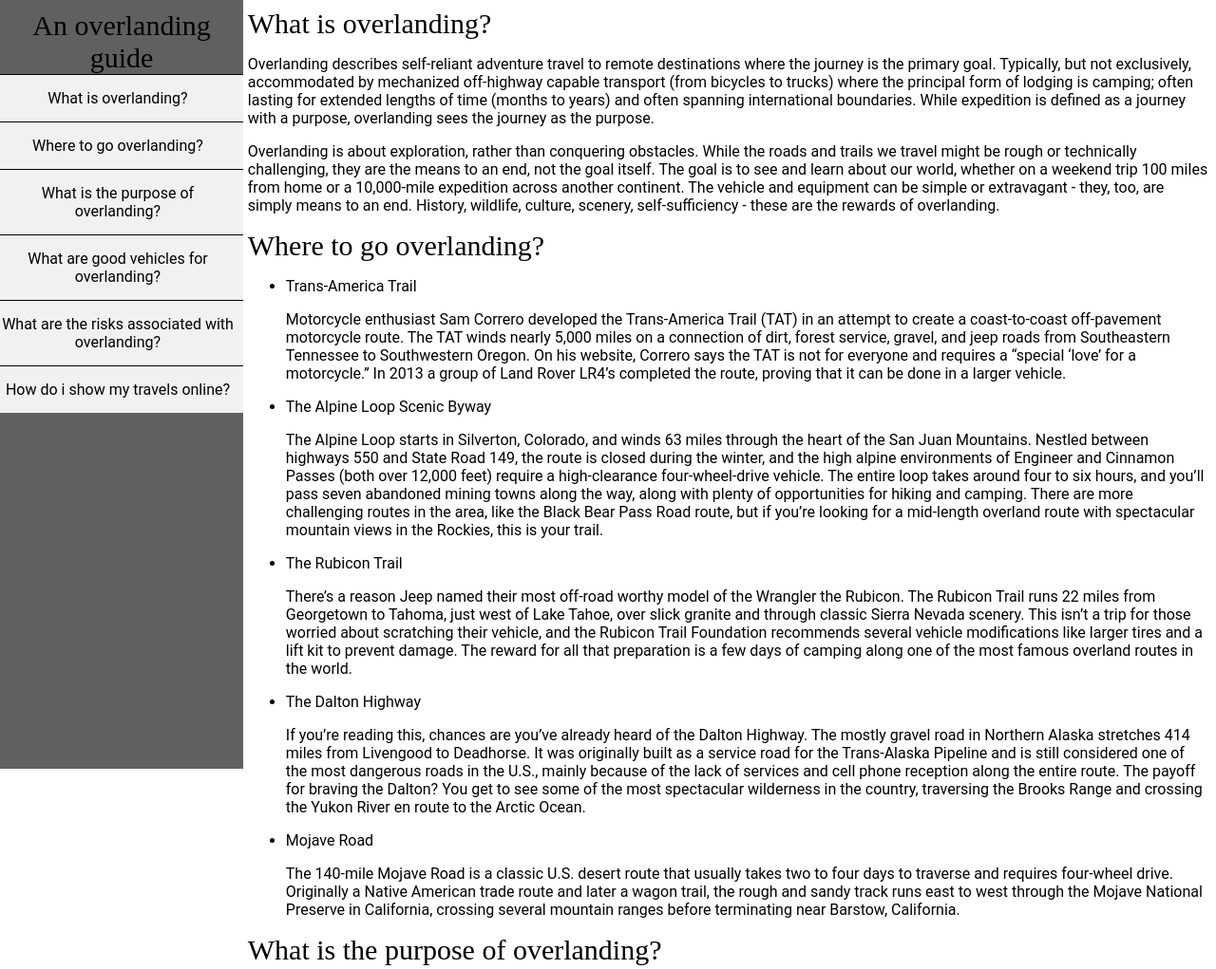
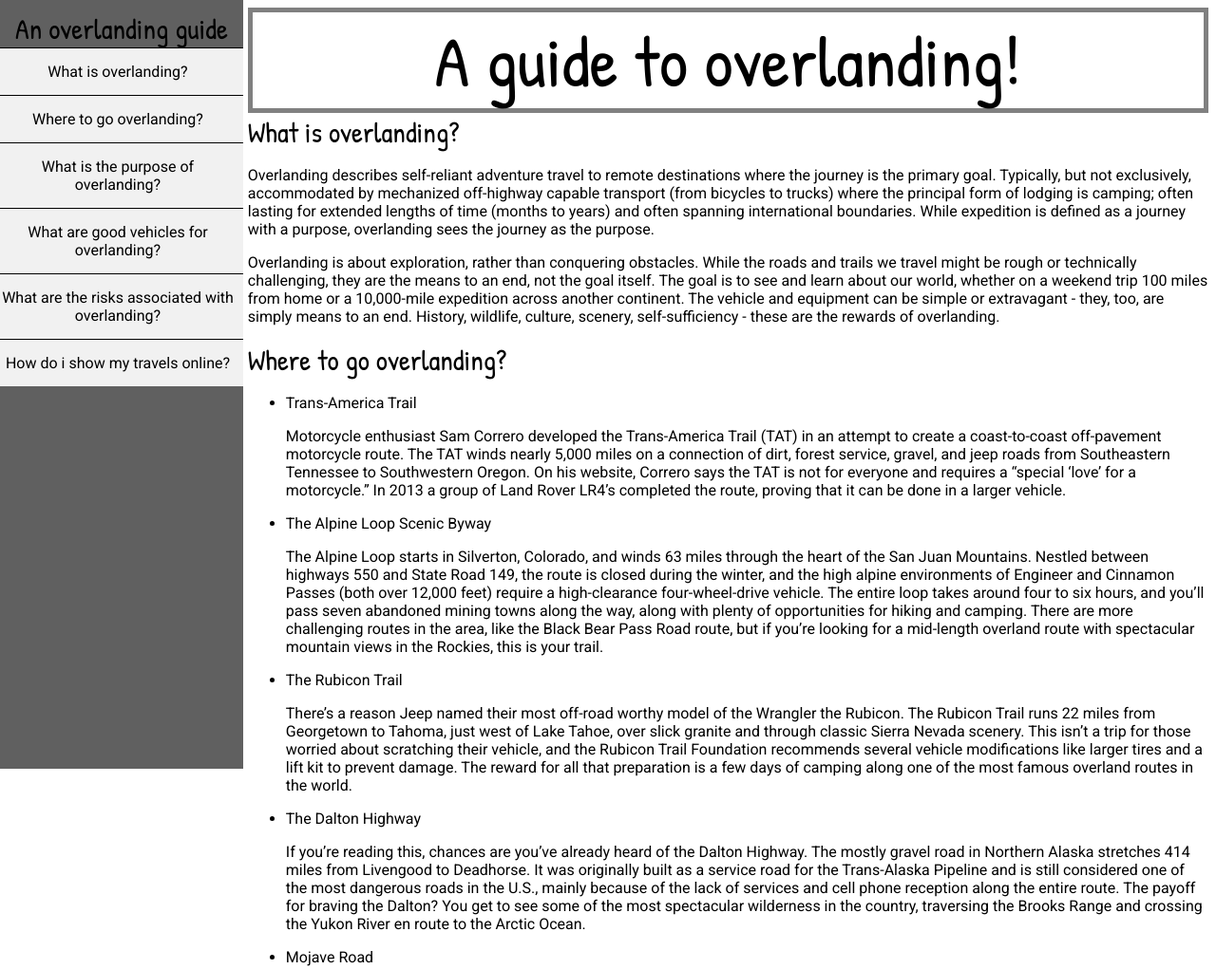
Before and after one commit to Jlarue2175/Technical-Documentation-Page, a plain HTML site: page index.html in a window 1280 px wide. Shown: the top 1021 px of the page at 95% size. Drawn offline with Linux system fonts and the light colour scheme.

Commit message:
HTML styling complete with all requirements met

```diff
--- a/index.html
+++ b/index.html
@@ -1,5 +1,7 @@
 <!DOCTYPE html>
-<html
+<link href="https://fonts.googleapis.com/css?family=Patrick+Hand" rel="stylesheet">
+<link href="https://fonts.googleapis.com/css?family=Roboto" rel="stylesheet">
+<html>
   <head>
   <link rel="stylesheet" type="text/css" href="style.css">
   </head>
@@ -36,7 +38,8 @@
            </a></li>
          </ul>
                 </nav>
-
+  <header id="title-heading"> A guide to overlanding!
+  </header>
     <section class="main-section" id="What_is_overlanding?">
       <header> What is overlanding? </header>
       <p> Overlanding describes self-reliant adventure travel to remote destinations where the journey is the primary goal. Typically, but not exclusively, accommodated by mechanized off-highway capable transport (from bicycles to trucks) where the principal form of lodging is camping; often lasting for extended lengths of time (months to years) and often spanning international boundaries. While expedition is defined as a journey with a purpose, overlanding sees the journey as the purpose.</p>
@@ -132,7 +135,6 @@
               <br>
                 </li>
 
-
     </section>
 
   </main>
```
